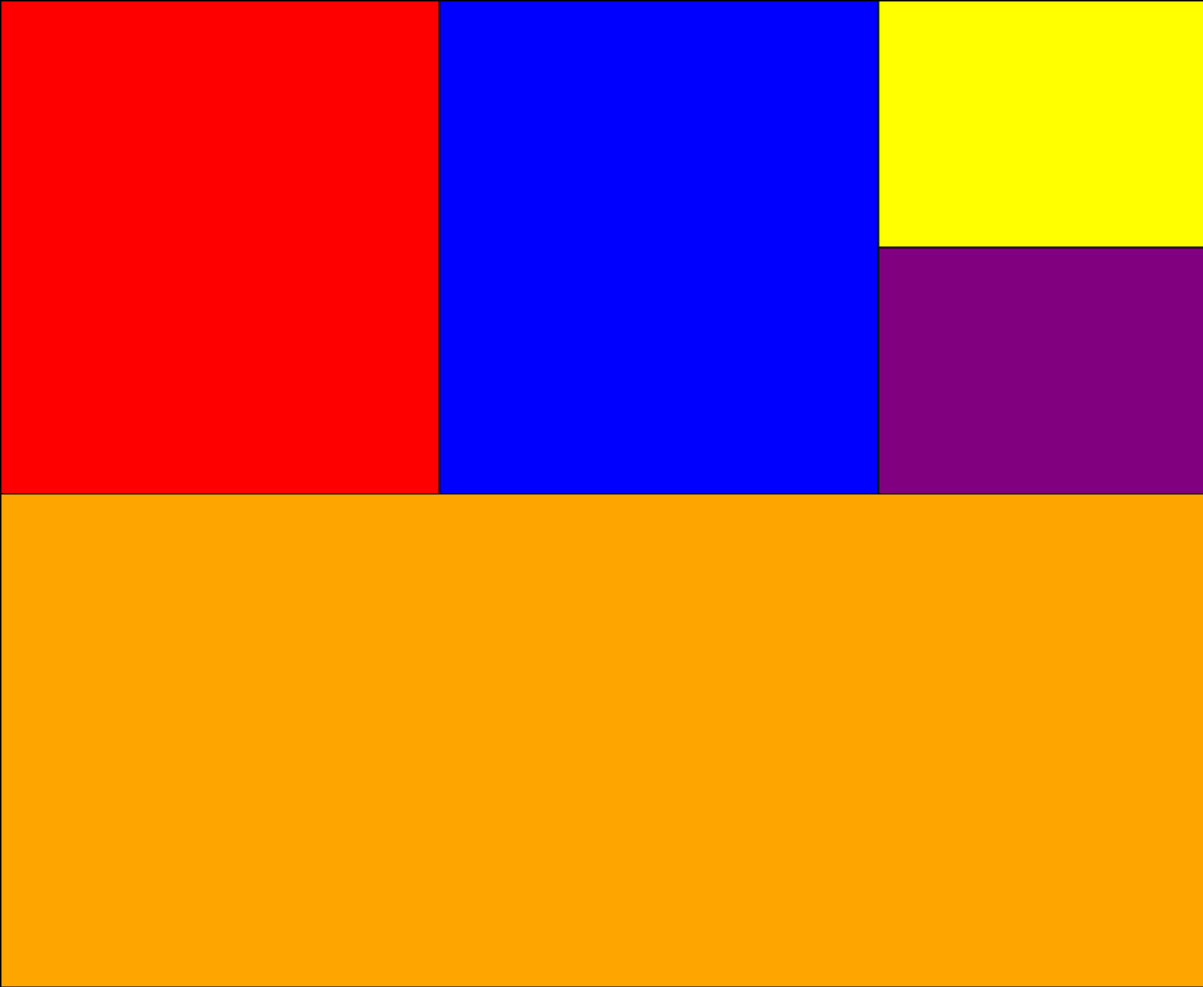
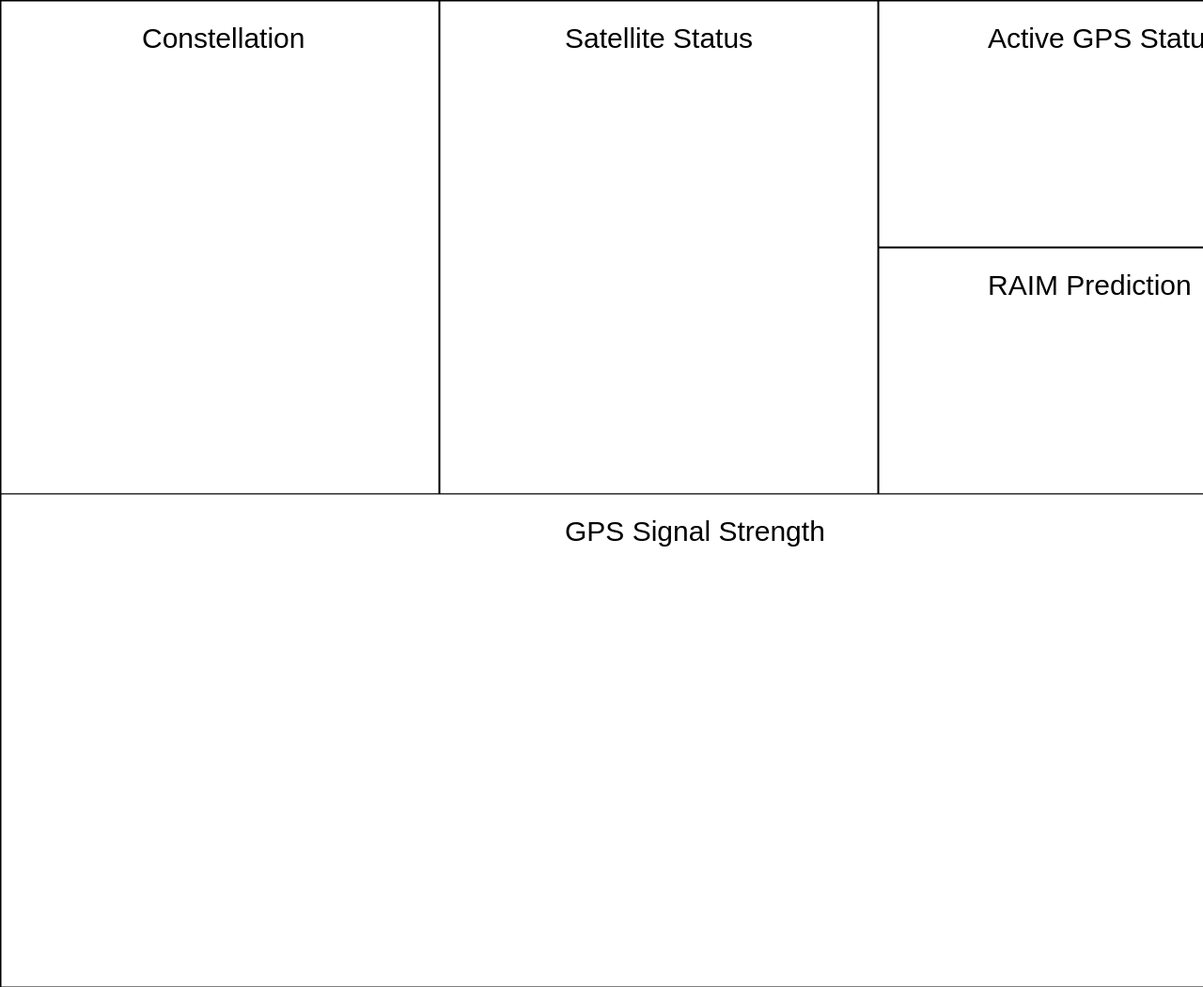
Before and after one commit to Hcappers/GNSS, a plain HTML site: page main.html in a window 1280 px wide. Shown: the top 1051 px of the page at 94% size. Drawn offline with Linux system fonts and the light colour scheme.

Commit message:
Added labels to each box

```diff
--- a/main.html
+++ b/main.html
@@ -12,6 +12,7 @@
             left: 0;
             width: 1400px;
             height: 1050px;
+            background-color: gray;
         }
     </style>
 </head>
--- a/script.js
+++ b/script.js
@@ -8,37 +8,52 @@ window.onload = function () {
             outerCanvas.style.position = "absolute";
             outerCanvas.style.top = "0";
             outerCanvas.style.left = "0";
-            outerCanvas.style.backgroundColor = "green";
+            outerCanvas.style.backgroundColor = "black";
             //Constellation
-            outerCtx.fillStyle = "red";
+            outerCtx.fillStyle = "white";
             outerCtx.fillRect(0, 0, 466, 525);
             outerCtx.strokeStyle = "black";
             outerCtx.lineWidth = 1;
             outerCtx.strokeRect(0, 0, 466, 525);
+            outerCtx.fillStyle = "black";
+            outerCtx.font = "30px Arial";
+            outerCtx.fillText("Constellation", 150, 50);
             //Satellite Status
-            outerCtx.fillStyle = "blue";
+            outerCtx.fillStyle = "white";
             outerCtx.fillRect(467, 0, 466, 525);
             outerCtx.strokeStyle = "black";
             outerCtx.lineWidth = 1;
             outerCtx.strokeRect(467, 0, 466, 525);
+            outerCtx.fillStyle = "black";
+            outerCtx.font = "30px Arial";
+            outerCtx.fillText("Satellite Status", 600, 50);
             //Active GPS Status
-            outerCtx.fillStyle = "yellow";
+            outerCtx.fillStyle = "white";
             outerCtx.fillRect(934, 0, 466, 262);
             outerCtx.strokeStyle = "black";
             outerCtx.lineWidth = 1;
             outerCtx.strokeRect(934, 0, 466, 262);
+            outerCtx.fillStyle = "black";
+            outerCtx.font = "30px Arial";
+            outerCtx.fillText("Active GPS Status", 1050, 50);
             //RAIM Prediction
-            outerCtx.fillStyle = "purple";
+            outerCtx.fillStyle = "white";
             outerCtx.fillRect(934, 263, 466, 262);
             outerCtx.strokeStyle = "black";
             outerCtx.lineWidth = 1;
             outerCtx.strokeRect(934, 263, 466, 262);
+            outerCtx.fillStyle = "black";
+            outerCtx.font = "30px Arial";
+            outerCtx.fillText("RAIM Prediction", 1050, 313);
             //GPS Signal Strength
-            outerCtx.fillStyle = "orange";
+            outerCtx.fillStyle = "white";
             outerCtx.fillRect(0, 525, 1400, 525);
             outerCtx.strokeStyle = "black";
             outerCtx.lineWidth = 1;
             outerCtx.strokeRect(0, 525, 1400, 525);
+            outerCtx.fillStyle = "black";
+            outerCtx.font = "30px Arial";
+            outerCtx.fillText("GPS Signal Strength", 600, 575);
         }
     }
 };
```
Also changed, not shown: 1 other file.
